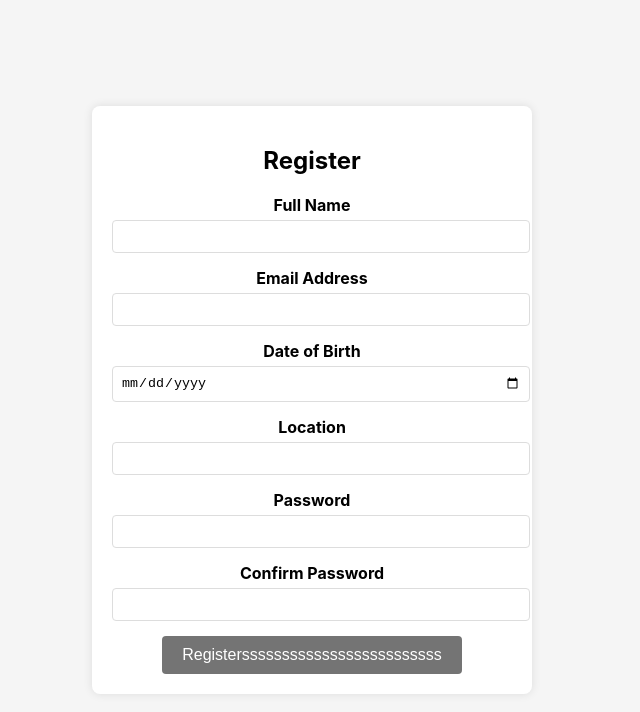
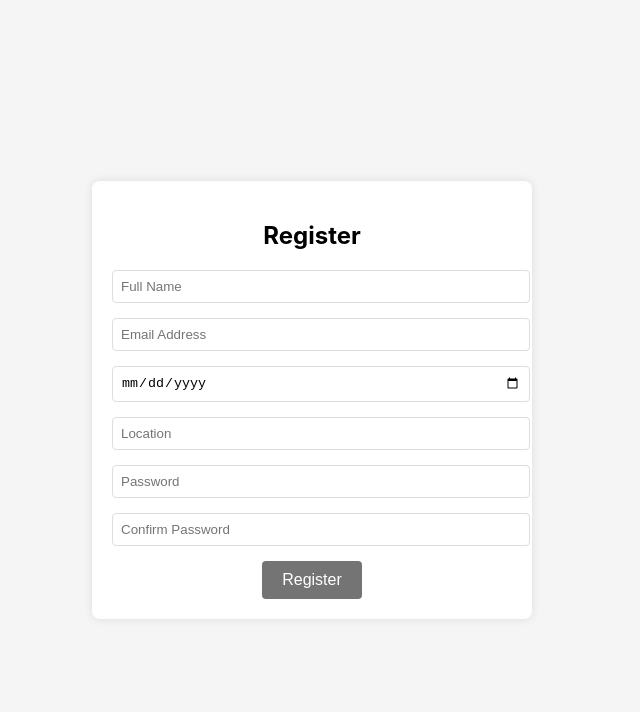
Before and after one commit to Shikhaa098/Reactjs, a React (Create React App) app: page / in a window 1280 px wide. Shown: the top 712 px of the page, without its empty margins (328-968 px from the left). Built offline with nearby package versions, Linux system fonts and the light colour scheme.

Commit message:
Register page done with thank you page

```diff
--- a/src/Register.js
+++ b/src/Register.js
@@ -1,4 +1,3 @@
-// Register.js
 import React from "react";
 import { useForm } from "react-hook-form";
 import "./Register.css";
@@ -39,59 +38,59 @@ const Register = () => {
         <h2>Register</h2>
         <form onSubmit={handleSubmit(onSubmit)} className="register-form">
           <div>
-            <label>Full Name</label>
             <input
               {...register("fullName", { required: "Full Name is required" })}
+              placeholder="Full Name"
             />
             {errors.fullName && <p>{errors.fullName.message}</p>}
           </div>
           <div>
-            <label>Email Address</label>
             <input
               type="email"
               {...register("email", { required: "Email is required" })}
+              placeholder="Email Address"
             />
             {errors.email && <p>{errors.email.message}</p>}
           </div>
           <div>
-            <label>Date of Birth</label>
             <input
               type="date"
               {...register("dob", {
                 required: "Date of Birth is required",
                 validate: validateDOB,
               })}
+              placeholder="Date of Birth"
             />
             {errors.dob && <p>{errors.dob.message}</p>}
           </div>
           <div>
-            <label>Location</label>
             <input
               {...register("location", { required: "Location is required" })}
+              placeholder="Location"
             />
             {errors.location && <p>{errors.location.message}</p>}
           </div>
           <div>
-            <label>Password</label>
             <input
               type="password"
               {...register("password", { required: "Password is required" })}
+              placeholder="Password"
             />
             {errors.password && <p>{errors.password.message}</p>}
           </div>
           <div>
-            <label>Confirm Password</label>
             <input
               type="password"
               {...register("confirmPassword", {
                 required: "Confirm Password is required",
                 validate: validatePasswordMatch,
               })}
+              placeholder="Confirm Password"
             />
             {errors.confirmPassword && <p>{errors.confirmPassword.message}</p>}
           </div>
           <button type="submit" className="submit-button">
-            Registersssssssssssssssssssssssss
+            Register
           </button>
         </form>
       </div>
```
Also changed, not shown: src/Register.css (line endings or trailing spaces), src/index.html (added).
